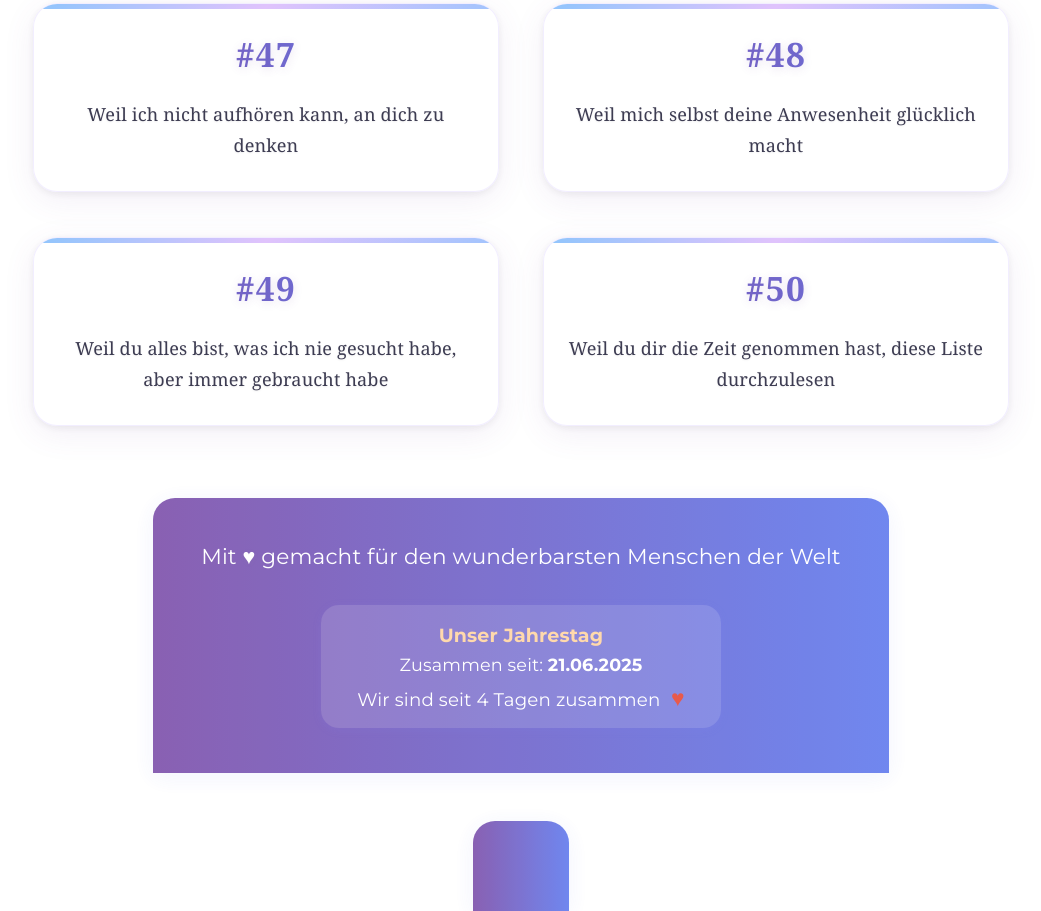
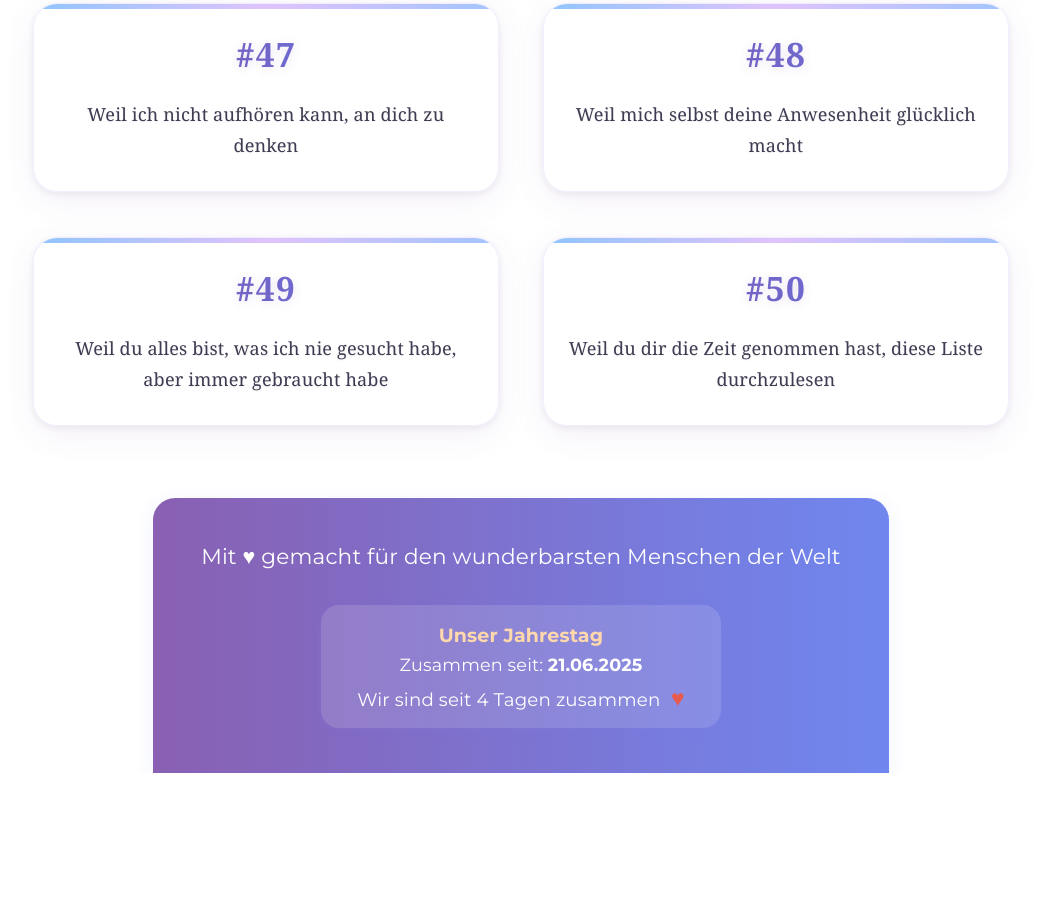
Before and after one commit to lkohberg/lkohberg.github.io, a plain HTML site: page index.html in a window 1280 px wide. Shown: the part 5816-6727 px from the top of the page, without its empty margins (119-1160 px from the left). After the commit the page ends 6589 px from the top, so only its background shows below. Drawn offline with nearby package versions, Linux system fonts and the light colour scheme; animation ran at ten frames a second; a web font is replaced by a local one.

Commit message:
Bug found

```diff
--- a/index.html
+++ b/index.html
@@ -1057,6 +1057,5 @@ function updateCalendarInfo() {
 }
 updateCalendarInfo();
 </script>
-<div class="footer" id="mainFooter">
 </body>
 </html>
```
